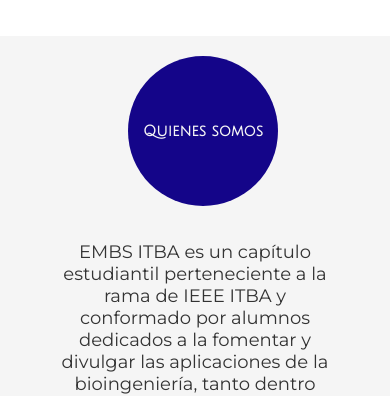
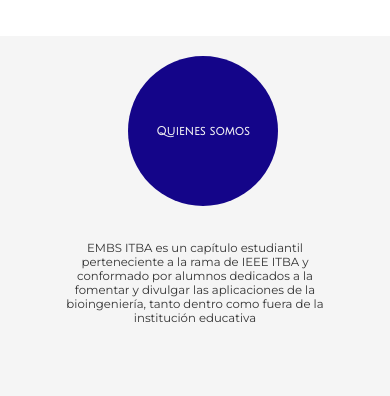
Before and after one commit to gintonic06/Pagina-EMBS-ITBA, a plain HTML site: page Página_EMB.html in a window 390 px wide. Shown: the part 435-831 px from the top of the page. Drawn offline with nearby package versions, Linux system fonts and the light colour scheme.

Commit message:
modified:   emb.css

```diff
--- a/emb.css
+++ b/emb.css
@@ -156,7 +156,7 @@
     margin-left: 10%;
     text-align: center;
     font-weight: bold;
-    font-size: 40px;
+    font-size: 4vw;
 }
 #anim-section{
     background-color: #140589; /* Color de fondo del círculo */
@@ -179,7 +179,7 @@
 }
 
 .text p {
-    font-size: x-large;
+    font-size: 2vw;
     margin: 0; /* Elimina el margen por defecto del párrafo */
     color: #333;
     padding: 10%;
@@ -252,10 +252,10 @@
         width: 150px; /* Ajusta el tamaño del círculo según sea necesario */
         height: 150px; /* Ajusta el tamaño del círculo según sea necesario */
         margin-right: 20px; /* Espacio entre el círculo y el texto */
-        font-size: 15px;
+        font-size: 3vw;
     }
     .text p {
-        font-size: large;
+        font-size: 3vw;
         text-align: center;
         margin: 0; /* Elimina el margen por defecto del párrafo */
         color: #333;
```
